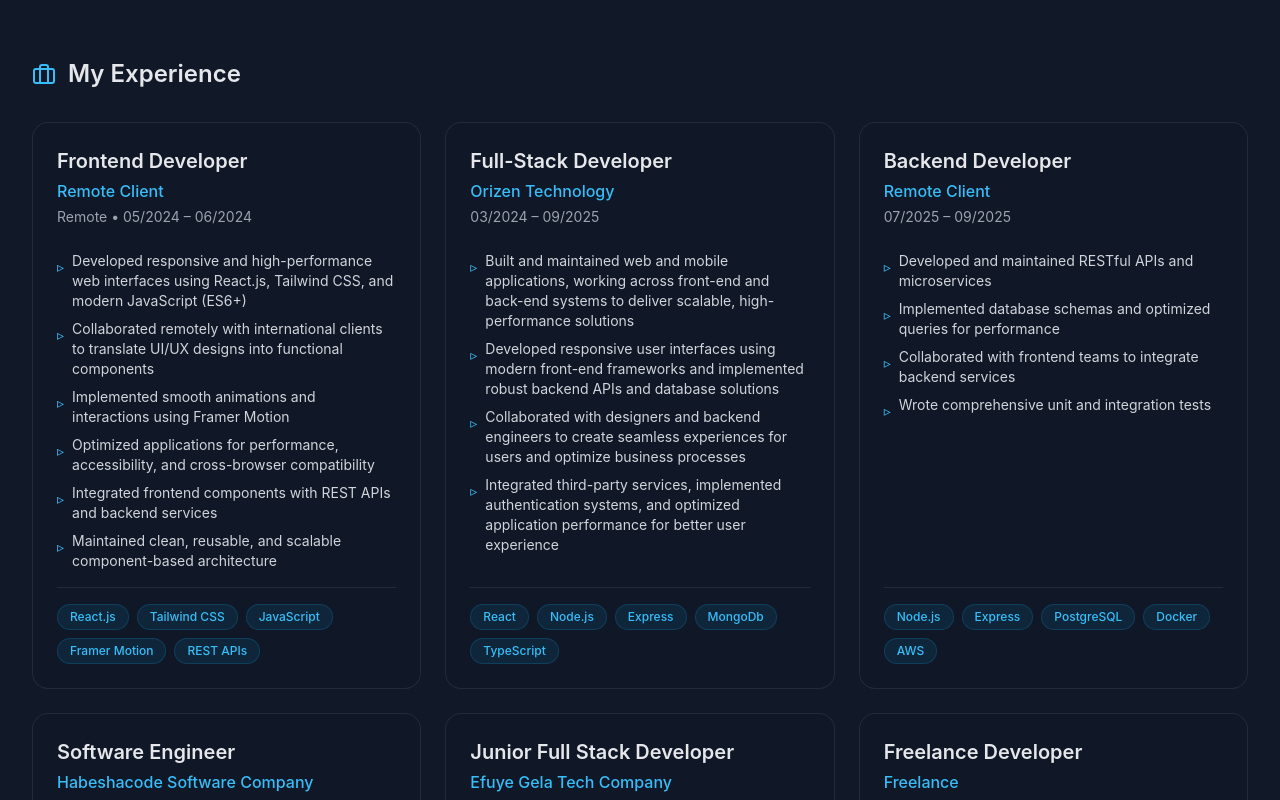
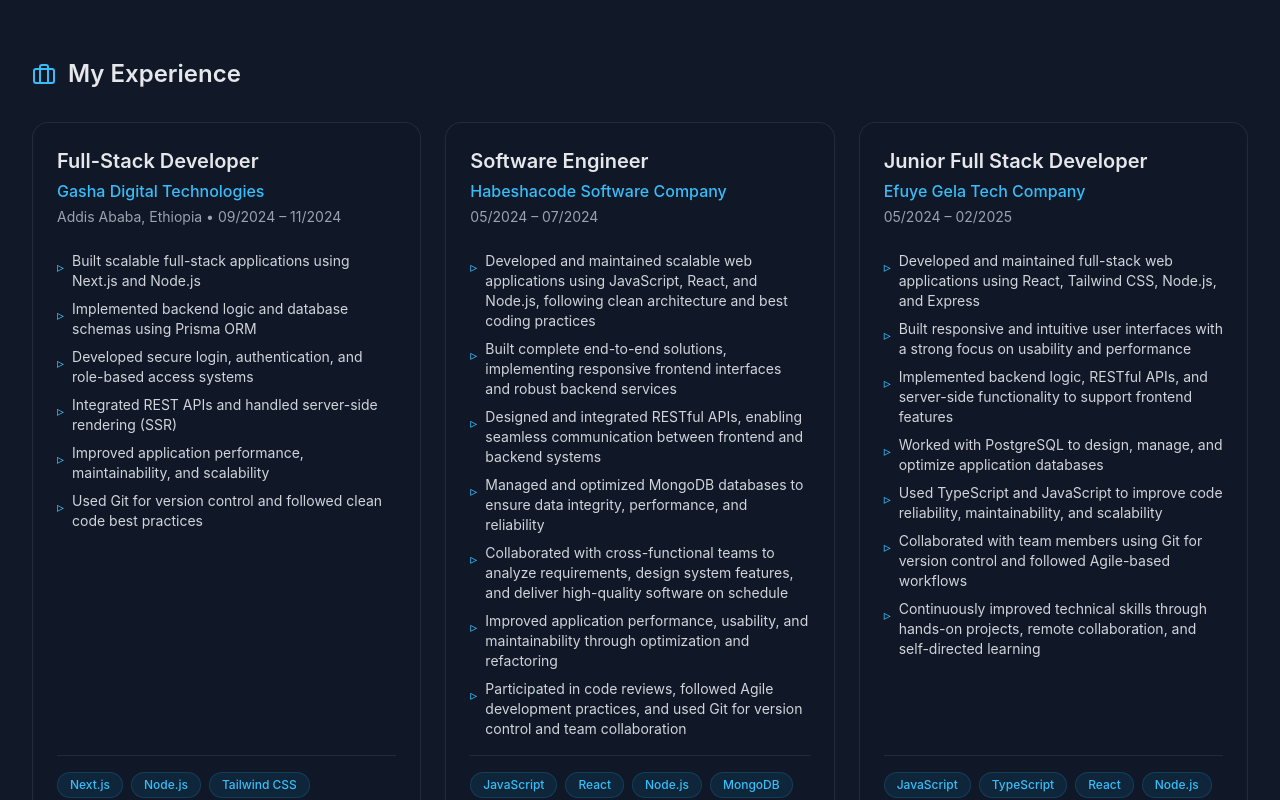
Before and after one commit to birukhabte/MyPersonalPortfolio, a React (Vite) app: page / in a window 1280 px wide. Shown: the part 3960-4760 px from the top of the page. Built offline with nearby package versions, Linux system fonts and the light colour scheme.

Commit message:
add new Experience component to display professional work history and skills with animations.

```diff
--- a/src/components/Experience.tsx
+++ b/src/components/Experience.tsx
@@ -16,62 +16,38 @@
 const experienceItems: TimelineItem[] = [
   {
     id: 1,
-    title: 'Frontend Developer',
-    company: 'Remote Client',
-    location: 'Remote',
-    period: '05/2024 – 06/2024',
+    title: 'Full-Stack Developer',
+    company: 'Gasha Digital Technologies',
+    location: 'Addis Ababa, Ethiopia',
+    period: '09/2024 – 11/2024',
     description: [
-      'Developed responsive and high-performance web interfaces using React.js, Tailwind CSS, and modern JavaScript (ES6+)',
-      'Collaborated remotely with international clients to translate UI/UX designs into functional components',
-      'Implemented smooth animations and interactions using Framer Motion',
-      'Optimized applications for performance, accessibility, and cross-browser compatibility',
-      'Integrated frontend components with REST APIs and backend services',
-      'Maintained clean, reusable, and scalable component-based architecture',
+      'Built scalable full-stack applications using Next.js and Node.js',
+      'Implemented backend logic and database schemas using Prisma ORM',
+      'Developed secure login, authentication, and role-based access systems',
+      'Integrated REST APIs and handled server-side rendering (SSR)',
+      'Improved application performance, maintainability, and scalability',
+      'Used Git for version control and followed clean code best practices',
     ],
-    skills: ['React.js', 'Tailwind CSS', 'JavaScript', 'Framer Motion', 'REST APIs'],
+    skills: ['Next.js', 'Node.js', 'Tailwind CSS', 'JavaScript', 'REST API', 'Prisma ORM'],
   },
-  {
-    id: 2,
-    title: 'Full-Stack Developer',
-    company: 'Orizen Technology',
-    location: '',
-    period: '03/2024 – 09/2025',
-    description: [
-      'Built and maintained web and mobile applications, working across front-end and back-end systems to deliver scalable, high-performance solutions',
-      'Developed responsive user interfaces using modern front-end frameworks and implemented robust backend APIs and database solutions',
-      'Collaborated with designers and backend engineers to create seamless experiences for users and optimize business processes',
-      'Integrated third-party services, implemented authentication systems, and optimized application performance for better user experience',
-    ],
-    skills: ['React', 'Node.js', 'Express', 'MongoDb', 'TypeScript'],
-  },
-  {
-    id: 3,
-    title: 'Backend Developer',
-    company: 'Remote Client',
-    location: '',
-    period: '07/2025 – 09/2025',
-    description: [
-      'Developed and maintained RESTful APIs and microservices',
-      'Implemented database schemas and optimized queries for performance',
-      'Collaborated with frontend teams to integrate backend services',
-      'Wrote comprehensive unit and integration tests',
-    ],
-    skills: ['Node.js', 'Express', 'PostgreSQL', 'Docker', 'AWS'],
-  },
+
+
   {
     id: 4,
     title: 'Software Engineer',
     company: 'Habeshacode Software Company',
     location: '',
-    period: '03/2025 – 10/2025',
+    period: '05/2024 – 07/2024',
     description: [
-      'Developed and maintained web and mobile applications with a strong focus on scalable architecture and clean, maintainable code',
-      'Implemented both front-end interfaces and back-end functionality using modern technologies to deliver complete end-to-end solutions',
-      'Collaborated with cross-functional teams to analyze requirements, design system features, and ensure timely delivery of high-quality software products',
-      'Integrated APIs, managed databases, and optimized application performance to enhance usability and reliability',
-      'Participated in code reviews, followed Agile development practices, and adhered to industry standards in version control and documentation'
+      'Developed and maintained scalable web applications using JavaScript, React, and Node.js, following clean architecture and best coding practices',
+      'Built complete end-to-end solutions, implementing responsive frontend interfaces and robust backend services',
+      'Designed and integrated RESTful APIs, enabling seamless communication between frontend and backend systems',
+      'Managed and optimized MongoDB databases to ensure data integrity, performance, and reliability',
+      'Collaborated with cross-functional teams to analyze requirements, design system features, and deliver high-quality software on schedule',
+      'Improved application performance, usability, and maintainability through optimization and refactoring',
+      'Participated in code reviews, followed Agile development practices, and used Git for version control and team collaboration',
     ],
-    skills: ['JavaScript', 'React', 'Node.js', 'MongoDB', 'Git'],
+    skills: ['JavaScript', 'React', 'Node.js', 'MongoDB', 'Git', 'REST API',],
   },
   {
     id: 5,
@@ -80,10 +56,15 @@
     location: '',
     period: '05/2024 – 02/2025',
     description: [
-
-      'I specialize in building full-stack web applications using React, Tailwind CSS, Node.js, Express, and modern databases. I focus on writing clean, maintainable code and creating intuitive user experiences. I’m actively improving my skills through personal projects, remote collaborations, and continuous learning.',
+      'Developed and maintained full-stack web applications using React, Tailwind CSS, Node.js, and Express',
+      'Built responsive and intuitive user interfaces with a strong focus on usability and performance',
+      'Implemented backend logic, RESTful APIs, and server-side functionality to support frontend features',
+      'Worked with PostgreSQL to design, manage, and optimize application databases',
+      'Used TypeScript and JavaScript to improve code reliability, maintainability, and scalability',
+      'Collaborated with team members using Git for version control and followed Agile-based workflows',
+      'Continuously improved technical skills through hands-on projects, remote collaboration, and self-directed learning',
     ],
-    skills: ['JavaScript', 'React', 'Git', 'Node.js', 'Express', 'MongoDb', 'TypeScript'],
+    skills: ['JavaScript', 'TypeScript', 'React', 'Node.js', 'Express', 'PostgreSQL', 'Tailwind CSS', 'Git'],
   },
   {
     id: 6,
```
